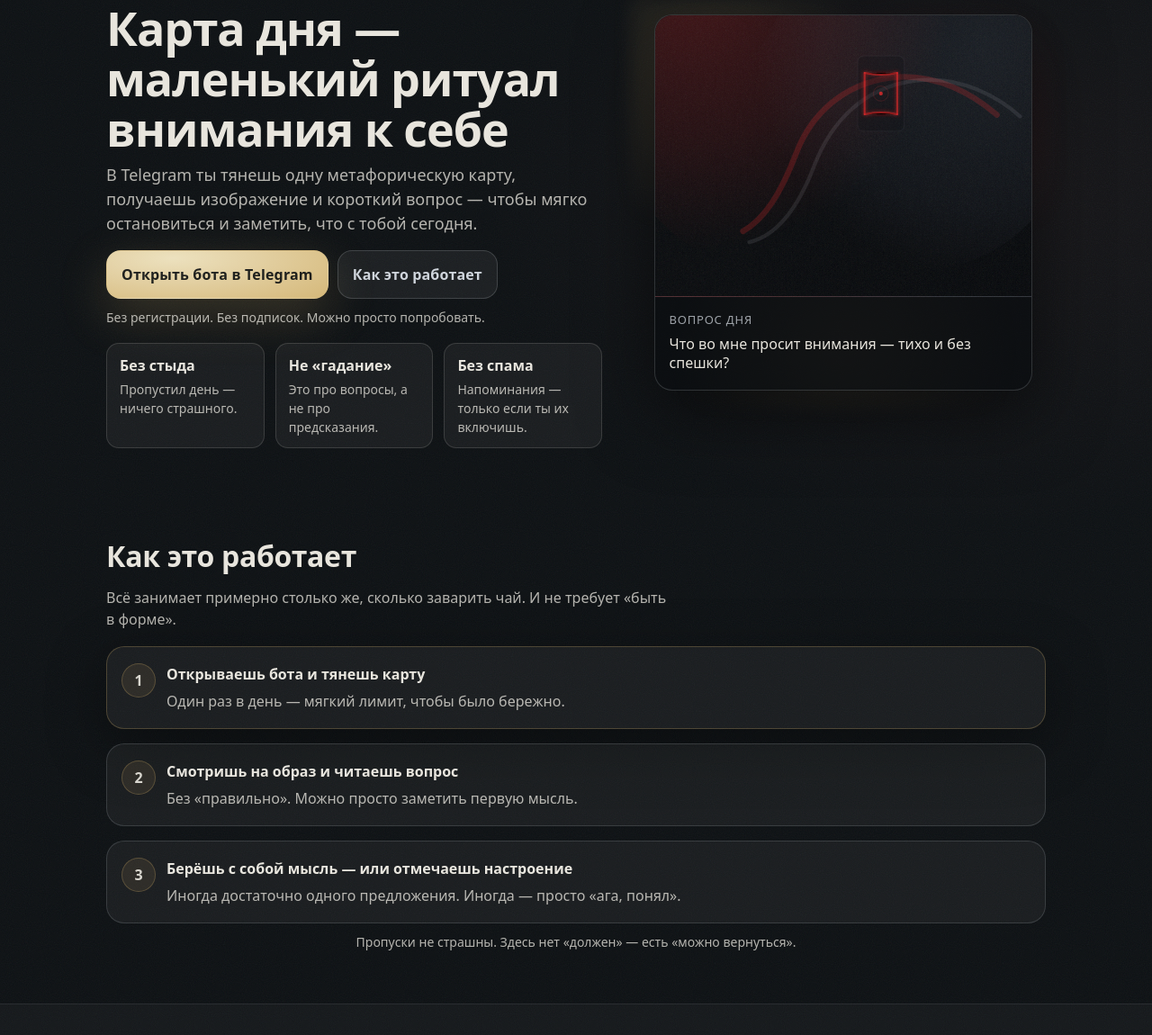
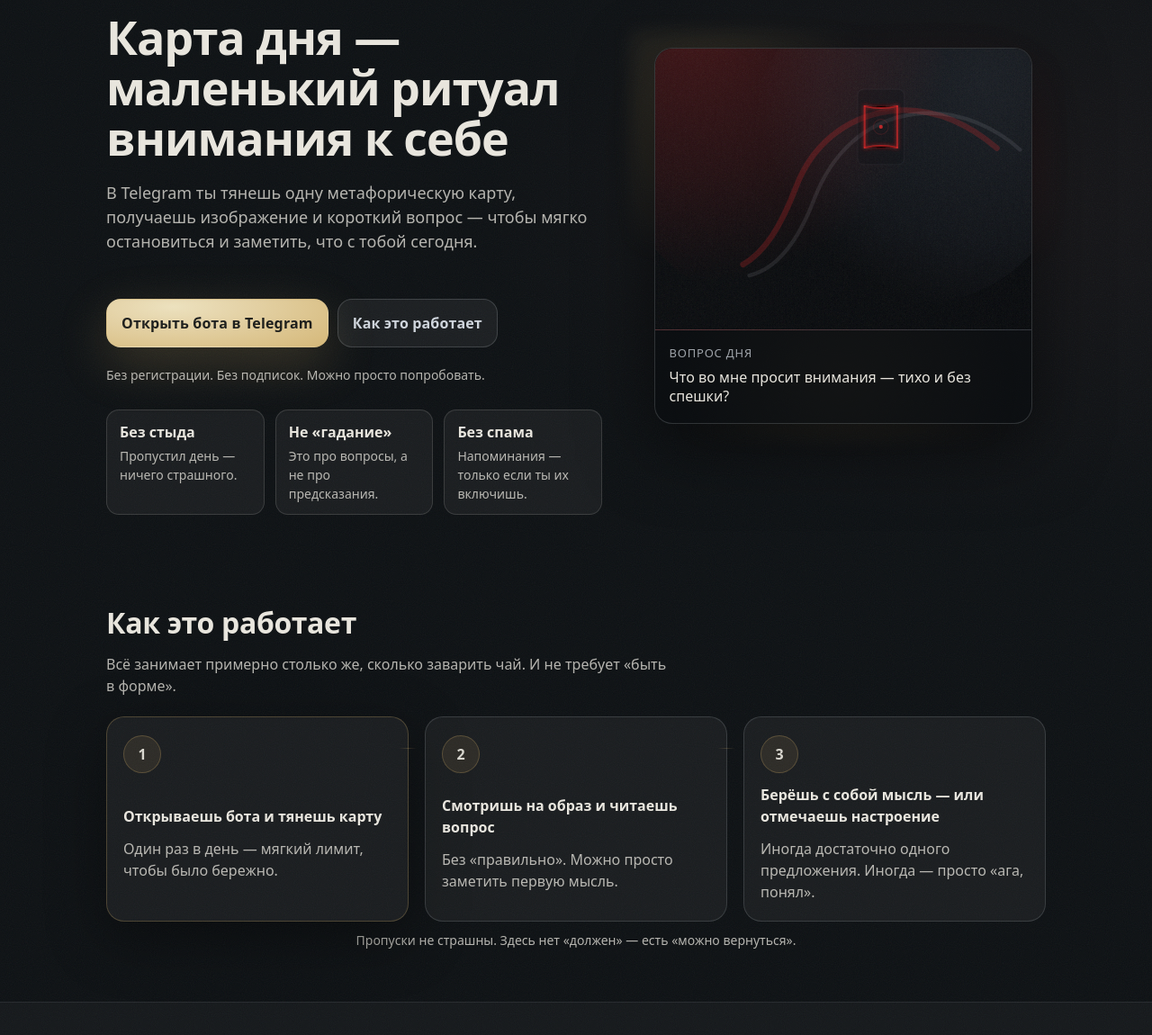
Before and after one commit to klambiatti/karta-dnya-landing, a plain HTML site: page index.html in a window 1280 px wide. Shown: the part 202-1352 px from the top of the page at 90% size. Drawn offline with Linux system fonts and the light colour scheme.

Commit message:
Make how-it-works horizontal on desktop

```diff
--- a/index.html
+++ b/index.html
@@ -51,13 +51,16 @@
       <section id="top" class="hero reveal" aria-label="Первый экран">
         <div class="container hero__inner">
           <div class="hero__copy">
+            <div class="hero__group hero__group--intro">
               <p class="kicker">Тихая практика на 2 минуты</p>
               <h1>Карта дня — маленький ритуал внимания к себе</h1>
               <p class="lead">
                 В Telegram ты тянешь одну метафорическую карту, получаешь изображение и короткий
                 вопрос — чтобы мягко остановиться и заметить, что с тобой сегодня.
               </p>
+            </div>
 
+            <div class="hero__group hero__group--cta">
               <div class="cta-row">
                 <a class="btn btn--primary btn--lg" data-bot-link href="#" rel="noopener">
                   Открыть бота в Telegram
@@ -67,7 +70,9 @@
               <p class="micro">
                 Без регистрации. Без подписок. Можно просто попробовать.
               </p>
+            </div>
 
+            <div class="hero__group hero__group--trust">
               <div class="trust" aria-label="Три важных обещания">
                 <div class="trust__item">
                   <div class="trust__title">Без стыда</div>
@@ -80,6 +85,7 @@
                 <div class="trust__item">
                   <div class="trust__title">Без спама</div>
                   <div class="trust__text">Напоминания — только если ты их включишь.</div>
+                </div>
               </div>
             </div>
           </div>
--- a/styles.css
+++ b/styles.css
@@ -144,6 +144,23 @@
   gap: 30px;
   align-items: start;
 }
+.hero__copy {
+  display: grid;
+}
+.hero__group {
+  display: grid;
+}
+.hero__group--intro {
+  gap: 10px;
+  margin-bottom: 18px;
+}
+.hero__group--cta {
+  gap: 10px;
+  margin-bottom: 18px;
+}
+.hero__group--trust {
+  margin-top: 6px;
+}
 .kicker {
   margin: 0 0 10px;
   display: inline-flex;
@@ -239,7 +256,7 @@
   display: grid;
   grid-template-columns: 1fr;
   gap: 12px;
-  margin-top: 18px;
+  margin-top: 0;
 }
 .trust__item {
   background: rgba(255, 255, 255, 0.05);
@@ -362,6 +379,44 @@
 }
 .step__text {
   color: var(--muted);
+}
+
+@media (min-width: 760px) {
+  .steps {
+    grid-template-columns: repeat(3, minmax(0, 1fr));
+    gap: 18px;
+    margin-top: 22px;
+    position: relative;
+  }
+  .step {
+    grid-template-columns: 1fr;
+    gap: 12px;
+    min-height: 150px;
+    padding: 20px 18px;
+  }
+  .step__num {
+    width: 42px;
+    height: 42px;
+  }
+  .step__body {
+    display: grid;
+    gap: 6px;
+  }
+  /* subtle "path" hint between cards */
+  .step {
+    position: relative;
+  }
+  .step:not(:last-child)::after {
+    content: "";
+    position: absolute;
+    top: 34px;
+    right: -10px;
+    width: 20px;
+    height: 1px;
+    background: linear-gradient(90deg, rgba(214, 179, 106, 0.0), rgba(214, 179, 106, 0.28), rgba(214, 179, 106, 0.0));
+    opacity: 0.7;
+    pointer-events: none;
+  }
 }
 
 .cards {
@@ -638,6 +693,12 @@
     gap: 42px;
     align-items: center;
   }
+  .hero__group--intro {
+    margin-bottom: 22px;
+  }
+  .hero__group--cta {
+    margin-bottom: 22px;
+  }
   .trust {
     grid-template-columns: repeat(3, 1fr);
   }
```
Lines whose indentation alone changed are shown as unchanged.
